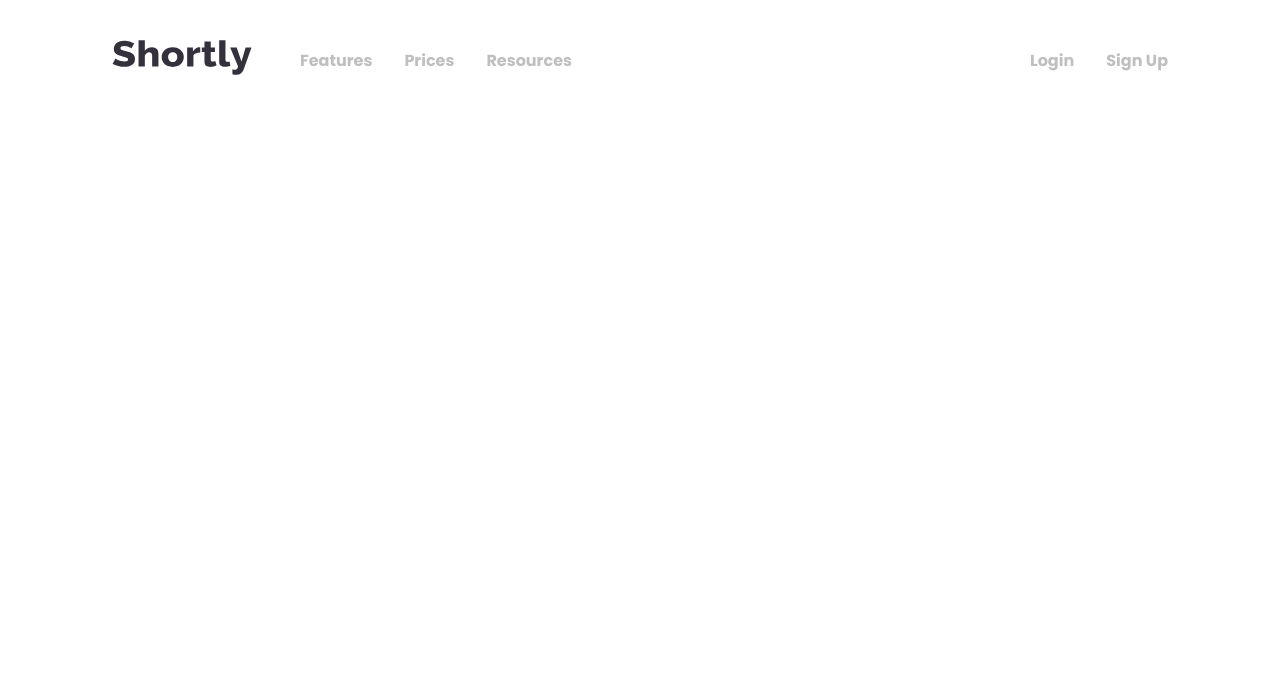
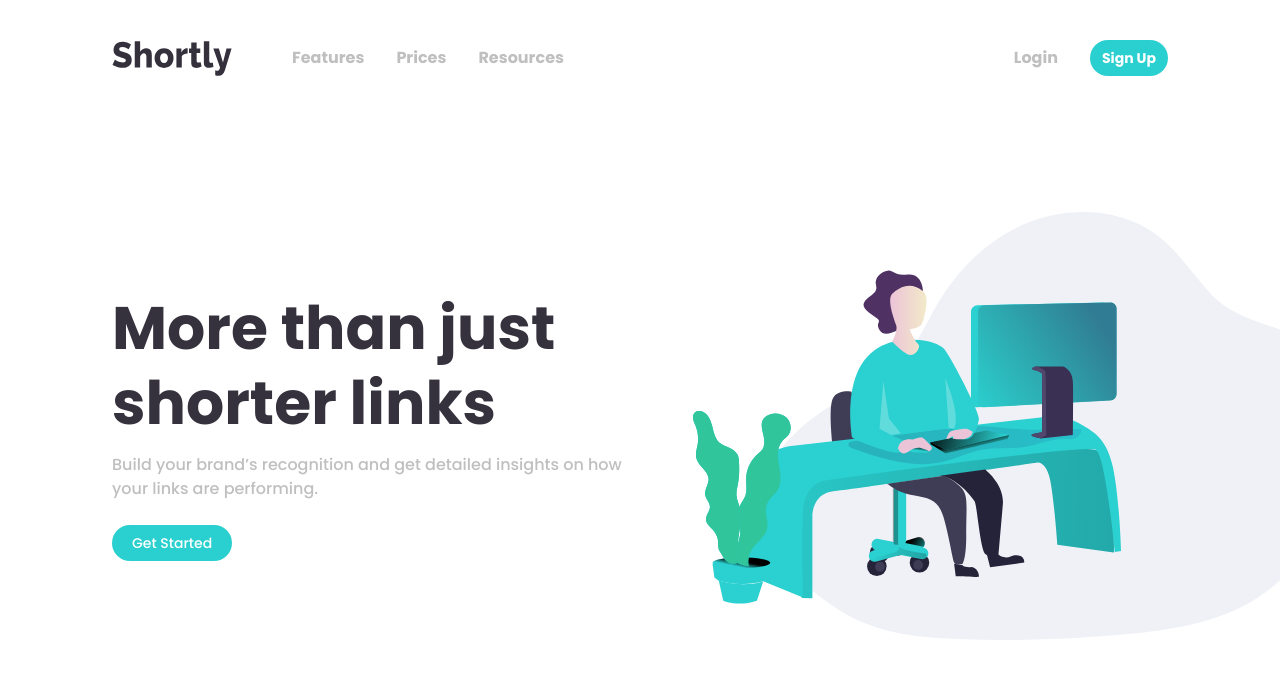
Before and after one commit to Shurrd/shrtcode, a Next.js app: page / in a window 1280 px wide. Shown: the top 678 px of the page. Built offline with nearby package versions, Linux system fonts and the light colour scheme.

Commit message:
navbar and hero done

```diff
--- /dev/null
+++ b/components/Hero.tsx
@@ -0,0 +1,30 @@
+import React from "react";
+
+const Hero = () => {
+  return (
+    <section className="mt-24 flex flex-col gap-7 md:gap-0 md:flex-row items-center justify-between">
+      <div className="flex flex-col gap-3 lg:pr-16 text-center md:text-start items-center md:items-start">
+        <p className="text-4xl md:text-5xl lg:text-6xl font-bold leading-[1.25] lg:leading-[1.25] md:leading-[1.25] text-[#35323e]">
+          More than just shorter links
+        </p>
+        <p className="text-[#bfbfbf]">
+          Build your brand’s recognition and get detailed insights on how your
+          links are performing.
+        </p>
+        <p className="bg-[#2acfcf] text-white px-5 py-2 rounded-full text-sm w-max mt-3 cursor-pointer">
+          Get Started
+        </p>
+      </div>
+      <div className="w-[850px] sm:pl-0 pl-56 sm:w-full h-[350px] md:h-[250px] sm:h-full md:w-[800px] lg:w-full lg:h-full md:order-last order-first md:-mr-56 xl:-mr-44 lg:-mr-36">
+        <img
+          src="/illustration-working.svg"
+          alt=""
+          loading="lazy"
+          className="w-full h-full"
+        />
+      </div>
+    </section>
+  );
+};
+
+export default Hero;
--- a/components/Navbar.tsx
+++ b/components/Navbar.tsx
@@ -1,26 +1,84 @@
-import React from "react";
+import React, { useState } from "react";
 import Link from "next/link";
 import Image from "next/image";
 
 const Navbar = () => {
+  const [showNav, setShowNav] = useState<boolean>(false);
+
   return (
-    //   desktop view
-    <nav className="flex justify-between pt-10">
-      <div className="flex gap-8 items-center text-[#bfbfbf] font-semibold">
+    <>
+      {/* desktop view */}
+      <nav className="md:flex justify-between pt-10 hidden">
+        <div className="flex xl:gap-8 md:gap-2 items-center text-[#bfbfbf] font-semibold">
           <Link href="/">
-          <a className="mr-4">
-            <Image src="/logo.svg" alt="Shortly" height={35} width={140} />
+            <a className="w-max flex justify-center mr-7">
+              <Image src="/logo.svg" alt="Shortly" width={120} height={35} />
             </a>
           </Link>
+          <a href="/">
             <p>Features</p>
+          </a>
+          <a href="/">
             <p>Prices</p>
+          </a>
+          <a href="/">
+            <p>Resources</p>
+          </a>
+        </div>
+        <div className="flex xl:gap-8 md:gap-3 items-center text-[#bfbfbf] font-semibold">
+          <Link href="/">
+            <a>
+              <p>Login</p>
+            </a>
+          </Link>
+          <Link href="/">
+            <a>
+              <p className="bg-[#2acfcf] text-white px-3 py-2 rounded-full text-sm">
+                Sign Up
+              </p>
+            </a>
+          </Link>
+        </div>
+      </nav>
+
+      {/* mobile view */}
+      <nav className="pt-10 flex flex-col gap-8">
+        <div className="flex justify-between md:hidden">
+          <Link href="/">
+            <a className="w-max flex justify-center">
+              <Image src="/logo.svg" alt="Shortly" width={120} height={35} />
+            </a>
+          </Link>
+          <Image
+            src="/hamburger.svg"
+            alt=""
+            width={40}
+            height={20}
+            className="cursor-pointer"
+            onClick={() => setShowNav((prev) => !prev)}
+          />
+        </div>
+        <div
+          className={
+            showNav
+              ? "flex flex-col bg-[#3b3054] text-white text-center px-8 py-10 rounded-lg font-semibold gap-4 md:hidden duration-150"
+              : "hidden"
+          }
+        >
+          <div className="border-b-[#646363] border-b grid gap-8 pb-8">
+            <p>Features</p>
+            <p>Pricing</p>
             <p>Resources</p>
           </div>
-      <div className="flex gap-8 items-center text-[#bfbfbf] font-semibold">
+          <div className="grid gap-8">
             <p>Login</p>
-        <p>Sign Up</p>
+            <p className="bg-[#2acfcf] text-white px-3 py-2 rounded-full text-sm cursor-pointer">
+              Sign Up
+            </p>
+          </div>
         </div>
       </nav>
+    </>
   );
 };
 
--- a/pages/index.tsx
+++ b/pages/index.tsx
@@ -1,5 +1,6 @@
 import type { NextPage } from "next";
 import Head from "next/head";
+import Hero from "../components/Hero";
 import Navbar from "../components/Navbar";
 
 const Home: NextPage = () => {
@@ -8,8 +9,9 @@ const Home: NextPage = () => {
       <Head>
         <title>Shortly - Shorten your URLs</title>
       </Head>
-      <div className="px-28">
+      <div className="md:px-28 px-10 overflow-x-hidden">
         <Navbar />
+        <Hero />
       </div>
     </>
   );
```
Also changed, not shown: public/hamburger.svg (added). Lines whose indentation alone changed are shown as unchanged.
